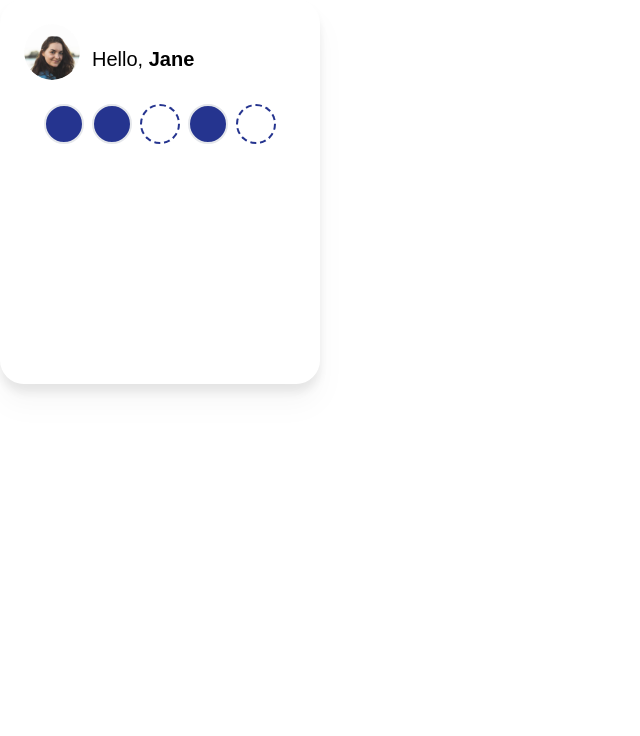
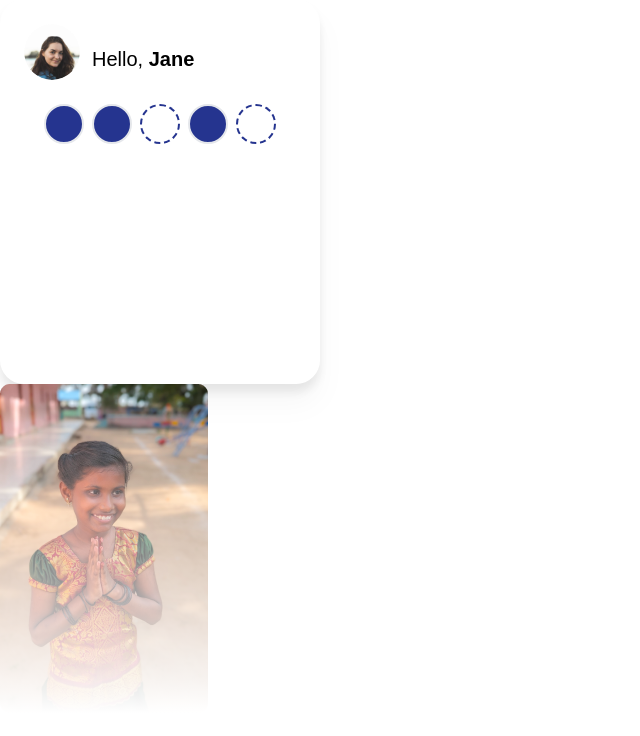
Before and after one commit to shane-jeon/jellyfish_gitsf, a Next.js app: page / in a window 1280 px wide. Shown: the top 736 px of the page, without its empty margins (0-640 px from the left). Built offline with nearby package versions, Linux system fonts and the light colour scheme.

Commit message:
Fixed ActiveProject back

```diff
--- a/src/app/components/ActiveProject.jsx
+++ b/src/app/components/ActiveProject.jsx
@@ -9,12 +9,12 @@ export default function ActiveProject() {
     <>
     <div className="relative">
       <Image src={younggirl} />
-
+      <div className="absolute top-0 left-0 right-0 bottom-0 bg-gradient-to-b from-transparent to-white"></div>
+    </div>
       <div className="absolute bottom-5 w-52">
         {/* replace with prop for future implementation */}
         <h2 className="text-[#FFFFFF] text-xl">9 girls entering 11th grade</h2>
       </div>
-    </div>
     </>
   )
 }
--- a/src/app/page.js
+++ b/src/app/page.js
@@ -1,13 +1,14 @@
 import Image from 'next/image'
 import DonorProfile from 'src/app/components/DonorProfile.jsx'
 import NavBar from 'src/app/components/NavBar.jsx'
-import UpcomingProject from 'src/app/components/UpcomingProject.jsx'
+import ActiveProject from 'src/app/components/ActiveProject.jsx'
 
 export default function Home() {
   return (
     <>
       {/* <Hero /> */}
       <DonorProfile />
+      <ActiveProject />
       {/* <Footer /> */}
     </>
   )
```
